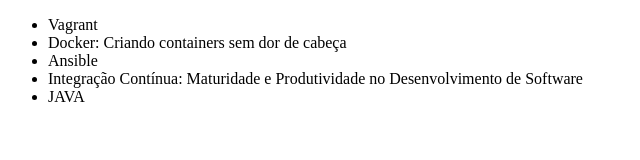
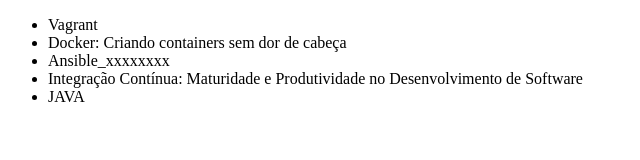
Before and after one commit to rainerburgie/alura-git, a plain HTML site: page index.html in a window 1280 px wide. Shown: the full height of the page, 0-640 px from the left. Drawn offline with Linux system fonts and the light colour scheme.

Commit message:
Mudando nome do curso de Ansible

```diff
--- a/index.html
+++ b/index.html
@@ -8,7 +8,7 @@
 	<ul>
 		<li>Vagrant</li>
 		<li>Docker: Criando containers sem dor de cabeça</li>
-		<li>Ansible</li>
+		<li>Ansible_xxxxxxxx</li>
 		<li>Integração Contínua: Maturidade e Produtividade no Desenvolvimento de Software</li>
 		<li>JAVA</li>
 	</ul>
```
